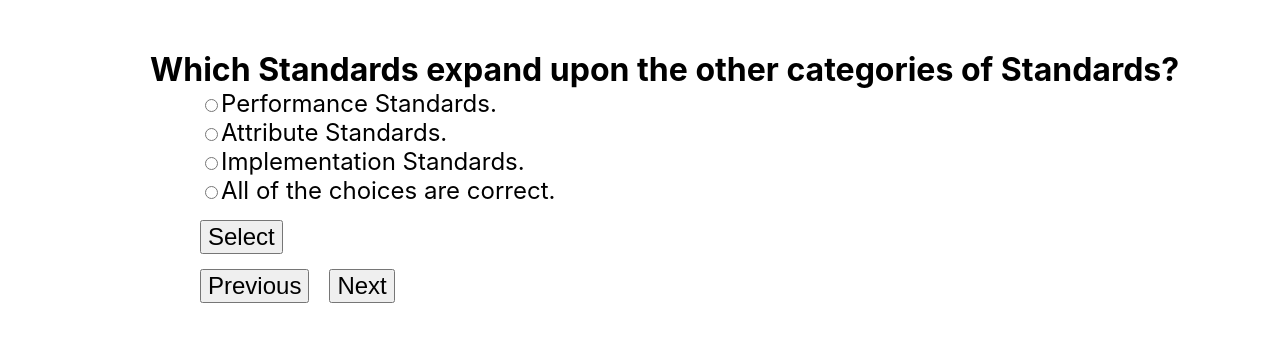
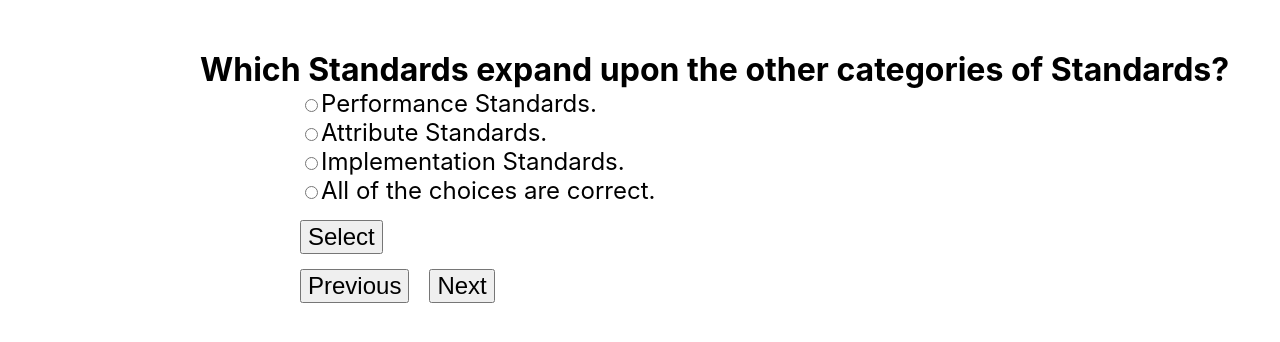
Before and after one commit to Kazer444/Test-form, a React (Create React App) app: page / in a window 1280 px wide. Shown: the top 342 px of the page. Built offline with nearby package versions, Linux system fonts and the light colour scheme.

Commit message:
15.05.2020

```diff
--- a/src/QuestionInterfeys.module.css
+++ b/src/QuestionInterfeys.module.css
@@ -3,7 +3,7 @@
 }
 
 .wrong{
-    margin-left:200px;
+    margin-left:300px;
     display:block;
     font-size: x-large;
     color: red;
@@ -11,7 +11,7 @@
 }
 
 .true{
-    margin-left:200px;
+    margin-left:300px;
     display:block;
     font-weight: bold;
     font-size: x-large;
@@ -20,26 +20,26 @@
 
 .answer{
     font-size: x-large;
-    margin-left: 200px;
+    margin-left: 300px;
 }
 
 .question{
     font-size: xx-large;
     font-weight: bold;
     margin-top: 50px;;
-    margin-left:150px;
+    margin-left:200px;
 }
 .select{
     margin-top: 15px;
     font-size: x-large;
-    margin-left: 200px;
+    margin-left: 300px;
 }
 
 
 .previous{
     margin-top: 15px;
     font-size: x-large;
-margin-left: 200px;}
+    margin-left: 300px;}
 
 .next{
     margin-top: 15px;
```
